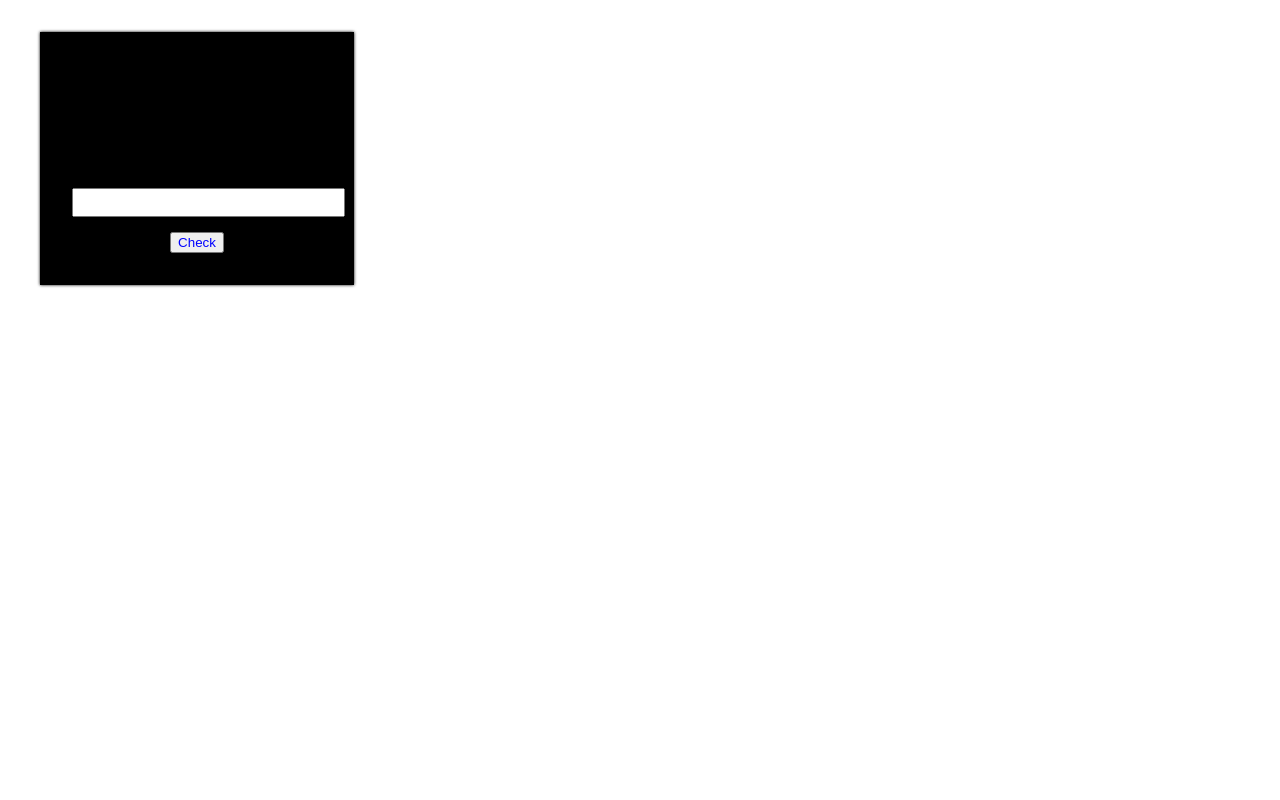
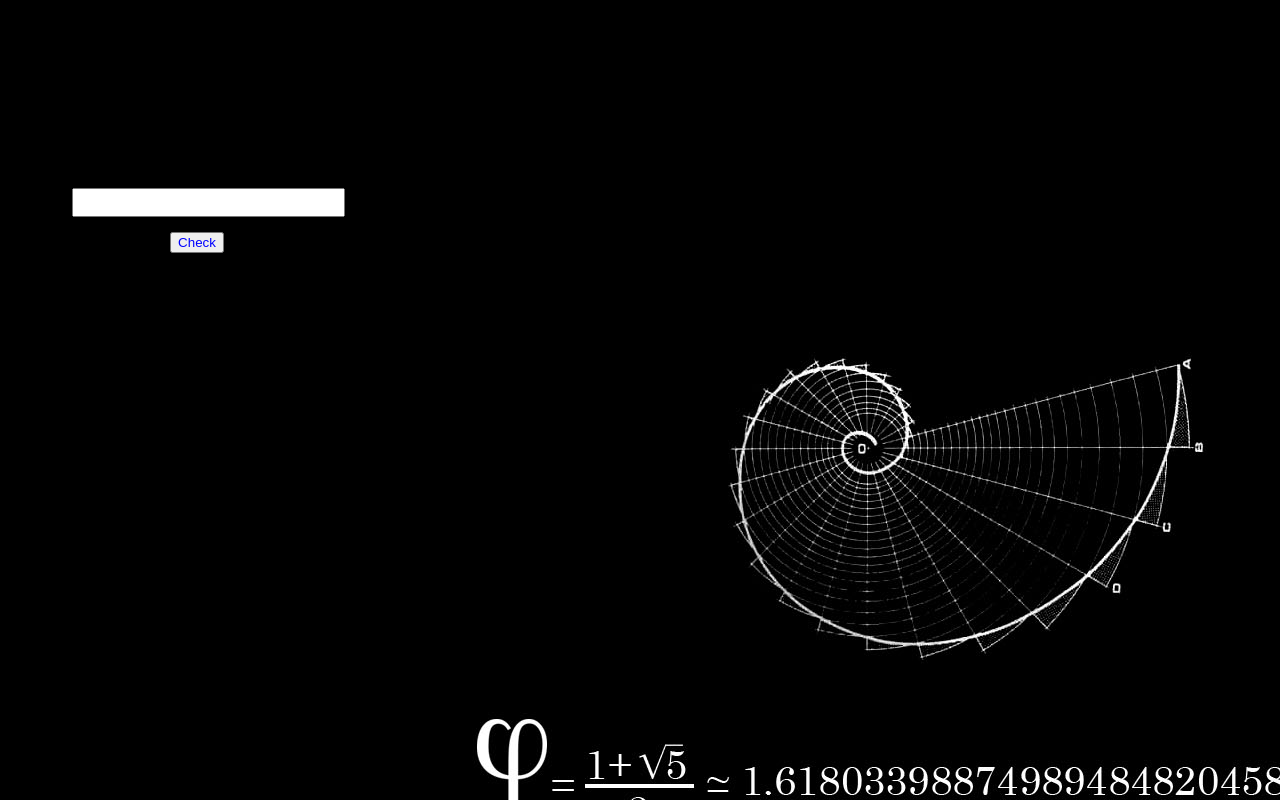
Before and after one commit to aleksandrpiletskii/math, a plain HTML site: page index.html in a window 1280 px wide. Drawn offline with Linux system fonts and the light colour scheme.

Commit message:
Update style.css

```diff
--- a/style.css
+++ b/style.css
@@ -18,4 +18,4 @@ padding: 32px;
 div {
 margin-left: 100px;
 }
-div {background-image: url("270595.jpg");}
+body {background-image: url("270595.jpg");}
```
